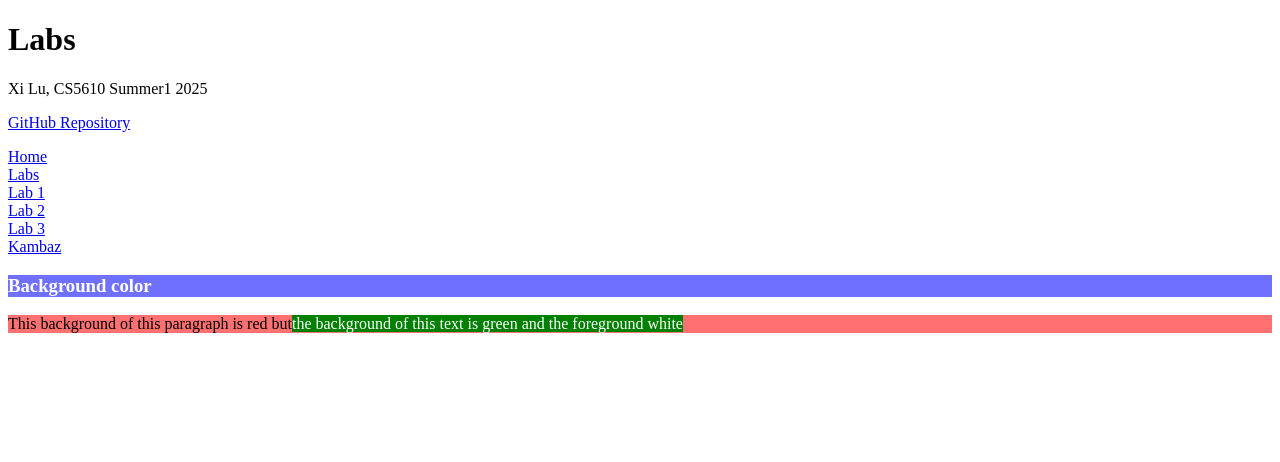
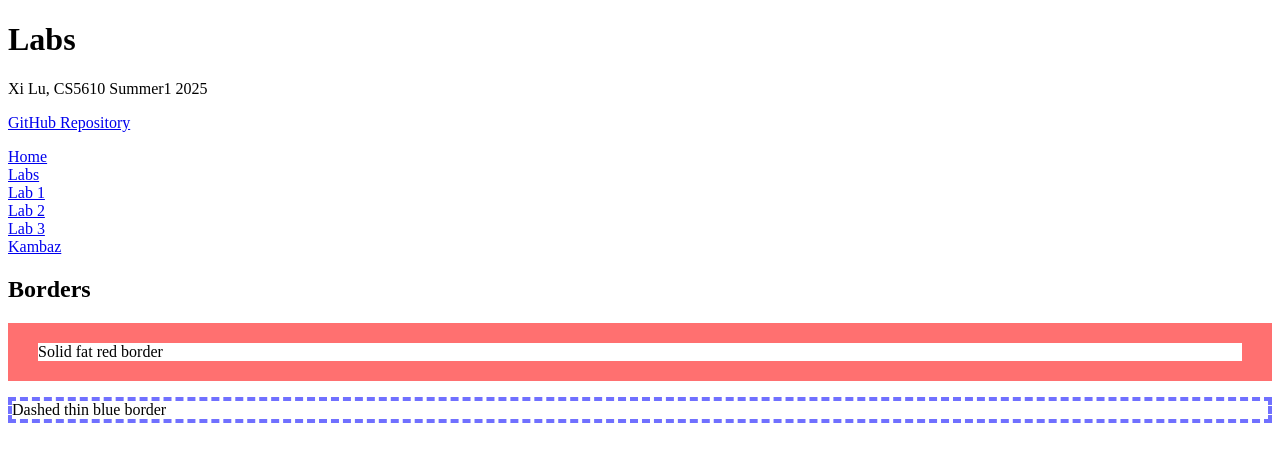
Before and after one commit to xilu56/kambaz-react-web-app-cs5610-sm25, a React app: page /#/Labs/Lab2 in a window 1280 px wide. Shown: the top 462 px of the page. Built offline with nearby package versions, Linux system fonts and the light colour scheme; the HTML template or start-up script is replaced by a standard one.

Commit message:
Borders - Fat red border; Borders - Thin blue dashed border

```diff
--- a/src/Labs/Lab2/index.css
+++ b/src/Labs/Lab2/index.css
@@ -24,3 +24,18 @@
     background-color: green; }
  .wd-bg-color-gray {
     background-color: lightgray; }
+
+.wd-border-fat {
+    border-width: 20px 30px 20px 30px; }
+.wd-border-thin {
+    border-width: 4px; }
+.wd-border-solid {
+    border-style: solid; }
+.wd-border-dashed {
+    border-style: dashed; }
+.wd-border-yellow {
+    border-color: #ffff07; }
+.wd-border-red {
+    border-color: #ff7070; }
+.wd-border-blue {
+    border-color: #7070ff; }
--- a/src/Labs/Lab2/index.tsx
+++ b/src/Labs/Lab2/index.tsx
@@ -2,15 +2,17 @@ import "./index.css";
 export default function Lab2() {
   return (
 
-  <div id="wd-css-background-colors">
-  <h3 className="wd-bg-color-blue wd-fg-color-white">Background color</h3>
-  <p className="wd-bg-color-red wd-fg-color-black">
-    This background of this paragraph is red but
-    <span className="wd-bg-color-green wd-fg-color-white">
-      the background of this text is green and the foreground white
-      </span>
+<div id="wd-css-borders">
+  <h2>Borders</h2>
+  <p className="wd-border-fat
+     wd-border-red
+     wd-border-solid">
+    Solid fat red border</p>
+  <p className="wd-border-thin
+     wd-border-blue
+     wd-border-dashed">
+    Dashed thin blue border
   </p>
 </div>
 
-
   );}
```
